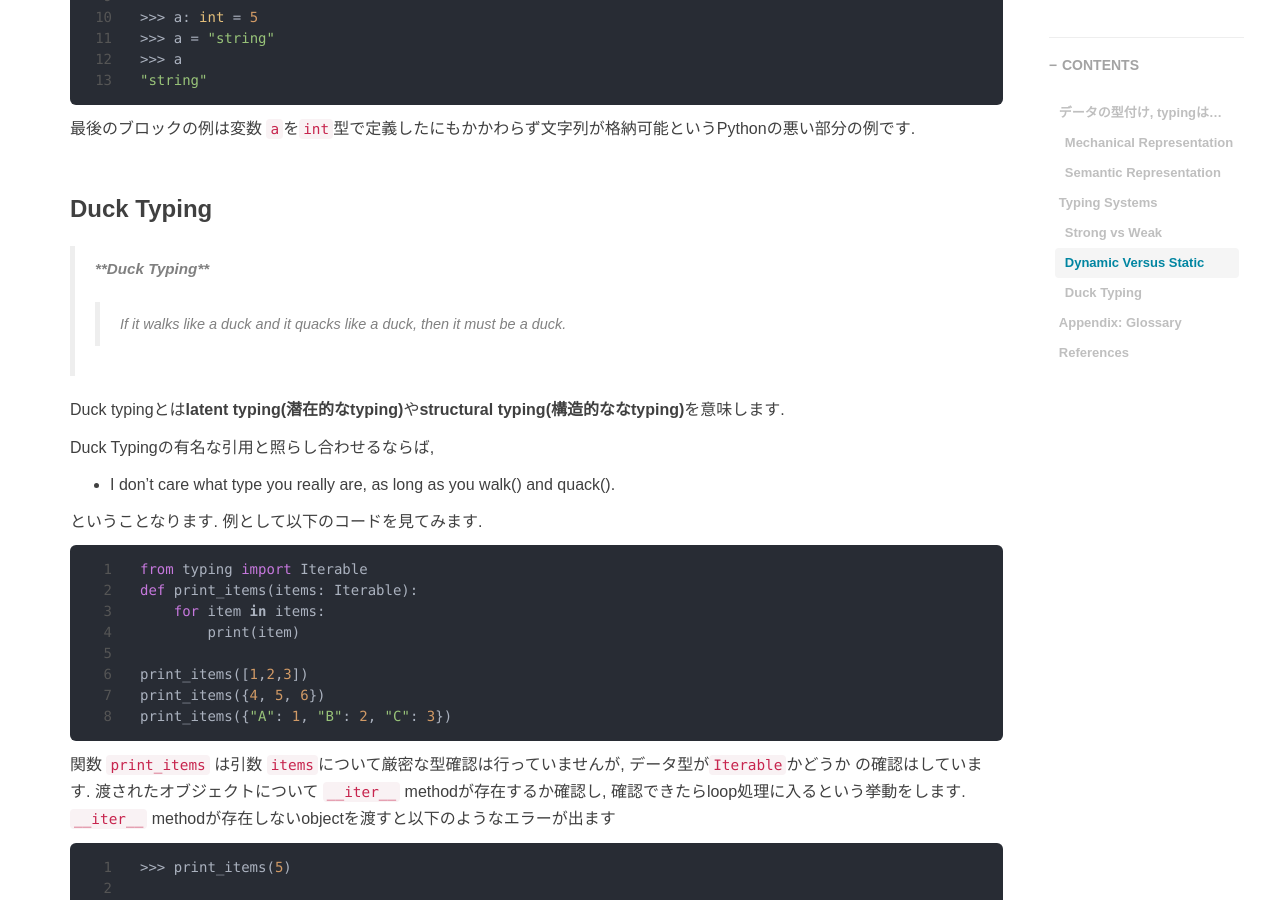
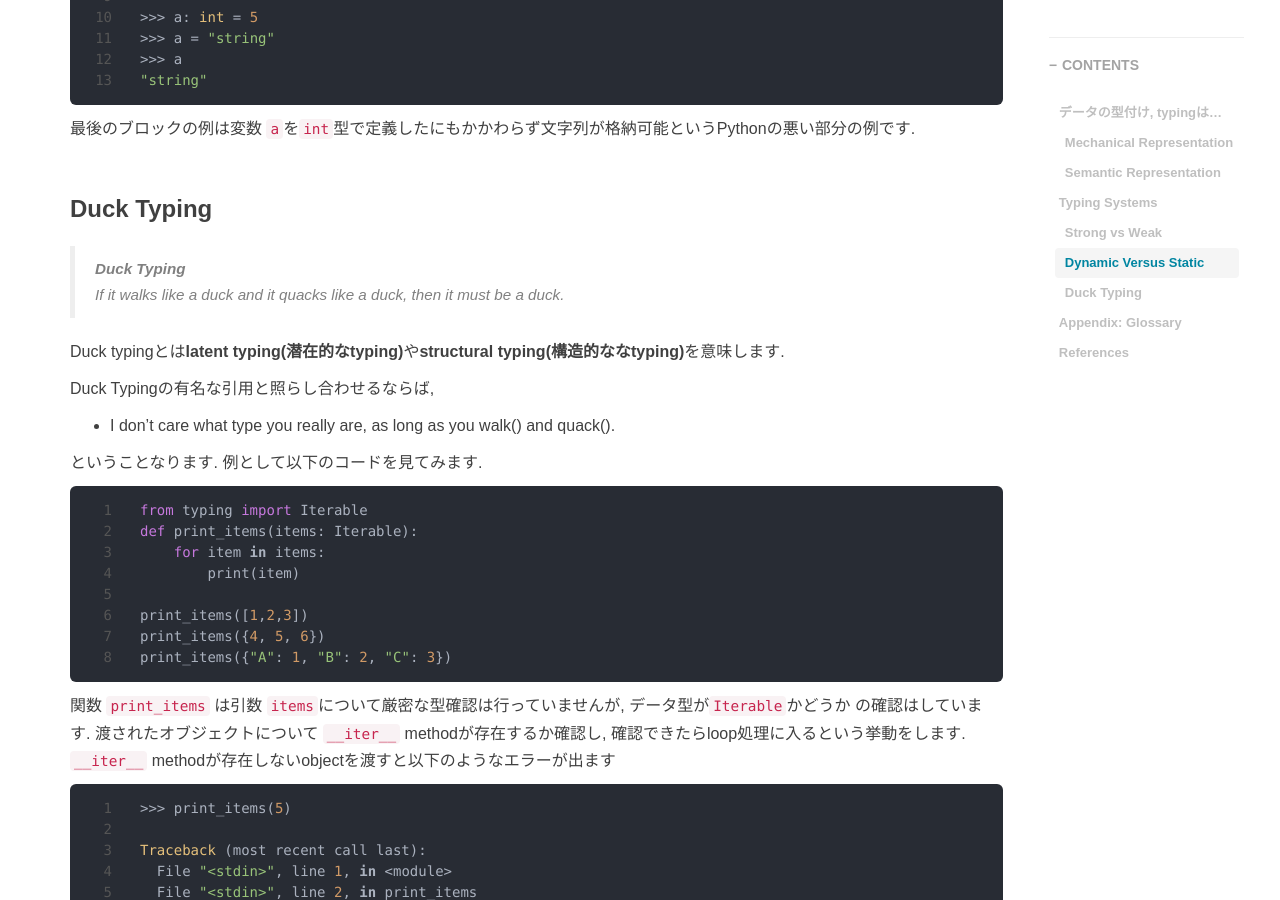
Before and after one commit to RyoNakagami/RyoNakagami.github.io, a Jekyll site: the page built from _posts/2024-03-13-robust-python-python-types.md, in a window 1280 px wide and 900 px high, scrolled down 3852 px. Built offline with Jekyll 4.4.1, drawn with Linux system fonts in a browser that asks for light colours; comment, search, counter and statistics services are not loaded.

Commit message:
fix typos

```diff
--- a/_posts/2024-03-13-robust-python-python-types.md
+++ b/_posts/2024-03-13-robust-python-python-types.md
@@ -185,8 +185,8 @@ Pythonは変数の型を実行時に変更することについて何のエラ
 
 ### Duck Typing
 
-> __**Duck Typing**__
->> If it walks like a duck and it quacks like a duck, then it must be a duck.
+> **Duck Typing** <br>
+> If it walks like a duck and it quacks like a duck, then it must be a duck.
 
 Duck typingとは**latent typing(潜在的なtyping)**や**structural typing(構造的ななtyping)**を意味します.
 
```
